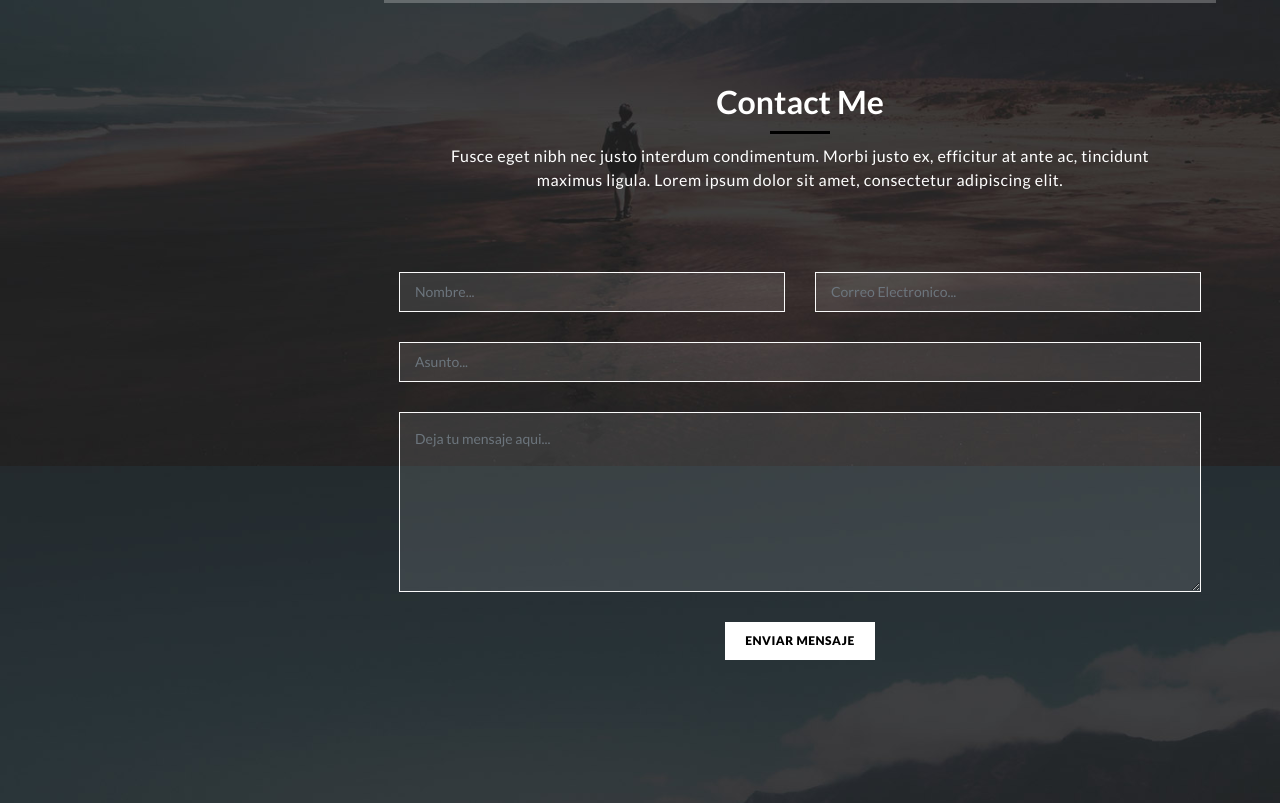
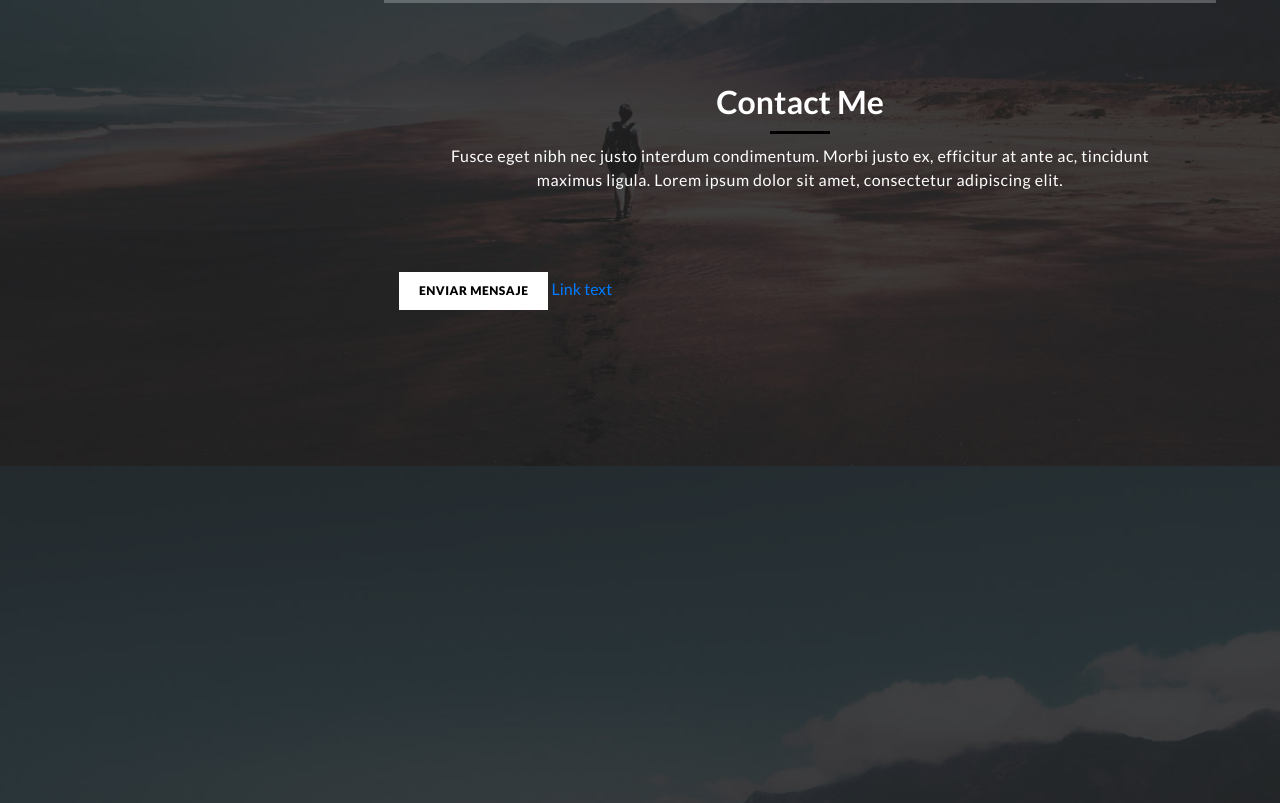
Before and after one commit to sanchezeddiedaniel/sanchezeddiedaniel.github.io, a plain HTML site: page index.html in a window 1280 px wide. Shown: the part 3534-4337 px from the top of the page. Drawn offline with Linux system fonts and the light colour scheme.

Commit message:
Update index.html

```diff
--- a/index.html
+++ b/index.html
@@ -370,68 +370,18 @@
             <div class="right-content">
               <div class="container">
                 <form id="contact" action="" method="post">
-                  <div class="row">
-                    <div class="col-md-6">
+
                       <fieldset>
-                        <input
-                          name="name"
-                          type="text"
-                          class="form-control"
-                          id="name"
-                          placeholder="Nombre..."
-                          required=""
-                        />
-                      </fieldset>
-                    </div>
-                    <div class="col-md-6">
-                      <fieldset>
-                        <input
-                          name="email"
-                          type="text"
-                          class="form-control"
-                          id="email"
-                          placeholder="Correo Electronico..."
-                          required=""
-                        />
-                      </fieldset>
-                    </div>
-                    <div class="col-md-12">
-                      <fieldset>
-                        <input
-                          name="subject"
-                          type="text"
-                          class="form-control"
-                          id="subject"
-                          placeholder="Asunto..."
-                          required=""
-                        />
-                      </fieldset>
-                    </div>
-                    <div class="col-md-12">
-                      <fieldset>
-                        <textarea
-                          name="message"
-                          rows="6"
-                          class="form-control"
-                          id="message"
-                          placeholder="Deja tu mensaje aqui..."
-                          required=""
-                        ></textarea>
-                      </fieldset>
-                    </div>
-                    <div class="col-md-12">
-                      <fieldset>
-                        <button type="submit" id="form-submit" class="button" href="kom_music_809@gmail.com">
+                        <button type="submit" class="button" href="kom_music_809@gmail.com">
                           Enviar Mensaje
                         </button>
+                        <a href="mailto:name@email.com">Link text</a>
                       </fieldset>
                     </div>
                   </div>
                 </form>
               </div>
-            </div>
-          </div>
-        </div>
+
       </section>
     </div>
 
```
